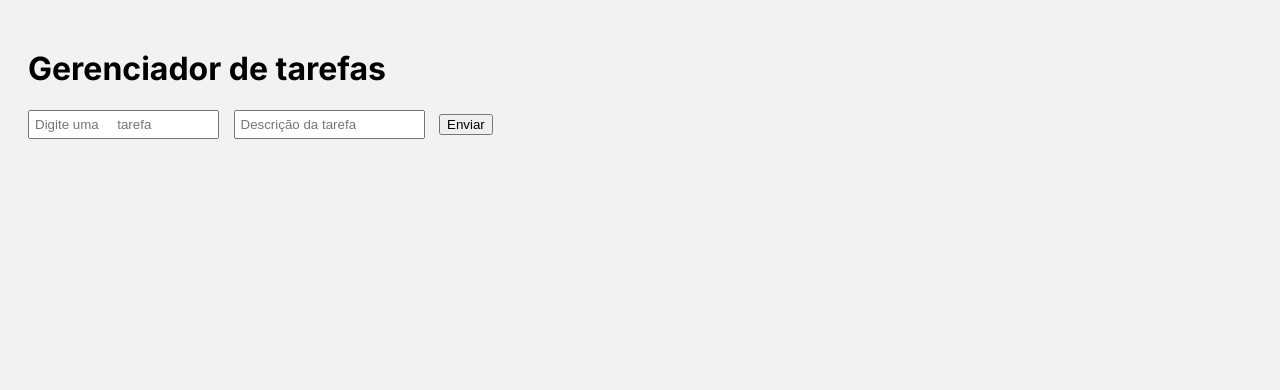
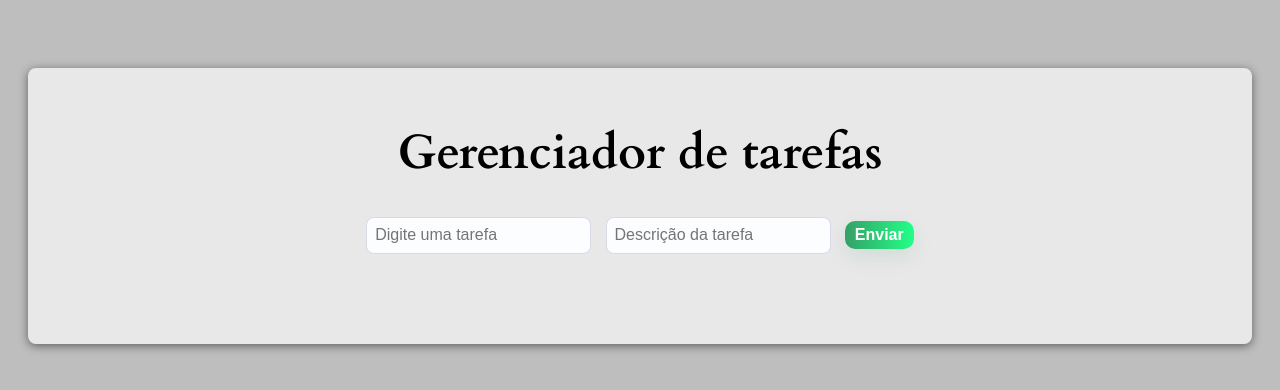
Before and after one commit to Carlosxxzz/gerenciador_tarefas, a plain HTML site: page index.html in a window 1280 px wide. Drawn offline with Linux system fonts and the light colour scheme; a web font is replaced by a local one.

Commit message:
alteração HTML e CSS

```diff
--- a/index.html
+++ b/index.html
@@ -7,12 +7,12 @@
     <link rel="stylesheet" href="style.css">
 </head>
 <body>
-
-    <h1>Gerenciador de tarefas</h1>
+    <div class="container">
+        <h1>Gerenciador de tarefas</h1>
 
 <form id="task-form">
-    <input id="title" type="text" placeholder="Digite uma
-     tarefa" required>
+    <input id="title" type="text" placeholder="Digite uma tarefa"
+    required>
     <input id="description" type="text"
     placeholder="Descrição da tarefa">
     <button type="submit">
@@ -23,6 +23,8 @@
 <ul id="task-list">
 
 </ul>
+</div>
+
 
 
 <script src="script.js"></script>
--- a/style.css
+++ b/style.css
@@ -1,11 +1,28 @@
-@import url('https://fonts.googleapis.com/css2?family=Inter:ital,opsz,wght@0,14..32,100..900;1,14..32,100..900&display=swap');
+@import url('https://fonts.googleapis.com/css2?family=Cardo:ital,wght@0,400;0,700;1,400&family=Tektur:wght@400..900&display=swap');
 
 body {
-    font-family: 'inter',
+    font-family: 'Cardo',
     sans-serif;
     padding: 20px;
-    background-color: #f2f2f2;
+    background-color: #bebebe;
 }
+
+.container {
+    max-width: 1200px;
+    margin: 40px auto;
+    background-color: #e8e8e8;
+    padding: 20px;
+    border-radius: 8px;
+    box-shadow: 0 2px 10px rgba(0, 0, 0, 0.5);
+    display:flex;
+    flex-direction: column;
+    align-items: center;
+}
+
+h1 {
+    font-size: 3em;
+}
+
 
 form {
     margin-bottom: 20px;
@@ -15,16 +32,52 @@ input  {
     padding: 5px;
 }
 
+#task-form input {
+    box-sizing: border-box;
+    padding: 7px 8px;
+    font-size: 16px;
+    line-height: 1.3;
+    margin-bottom: 18px;
+    border: 1px solid #d6dbe5;
+    border-radius: 8px;
+    background: #fcfdff;
+    transition: border-color 0.12s ease, box-shadow 0.12s ease;
+}
+
+#task-form input:focus {
+    outline: none;
+    border-color: #63c07a;
+    box-shadow: 0 6px 18px rgba(99, 192, 122, 0.12);
+}
+
+#task-form button {
+    display: inline-block;
+    padding: 5px 10px;
+    font-size: 16px;
+    font-weight: 600;
+    color:#ffffff ;
+    background: linear-gradient(90deg, #35a067 0%, #2f8f 100%);
+    border: none;
+    border-radius: 10px;
+    cursor: pointer;
+    box-shadow: 0 8px 20px rgba(47, 143, 91, 0.12);
+    transition: border-color 0.8s ease, box-shadow 0.12s, opacity 0.12s ease;
+}
+
 ul {
+    width: 530px;
     list-style-type: none;
     padding: 0;
 }
 
 li {
     background: white;
-    margin: 5px 0;
+    margin: 5px 0 12px 0;
     padding: 10px;
+    font-size: 2em;
+    line-height: 1.3;
     border-left: 5px solid #4caf50;
+    border-radius: 8px;
     display: flex;
     justify-content: space-between;
     align-items: center;
```
